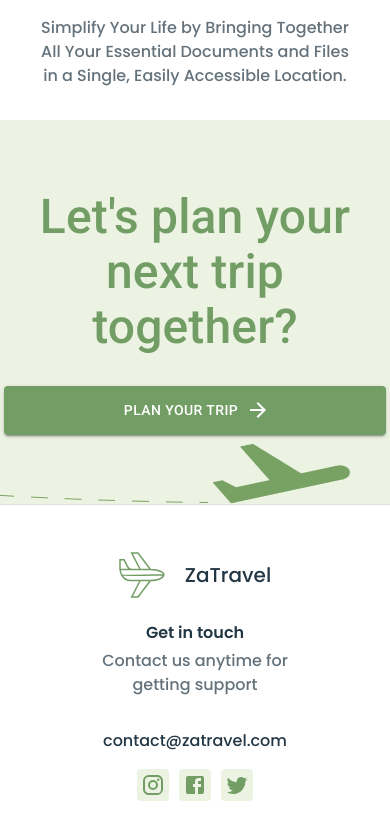
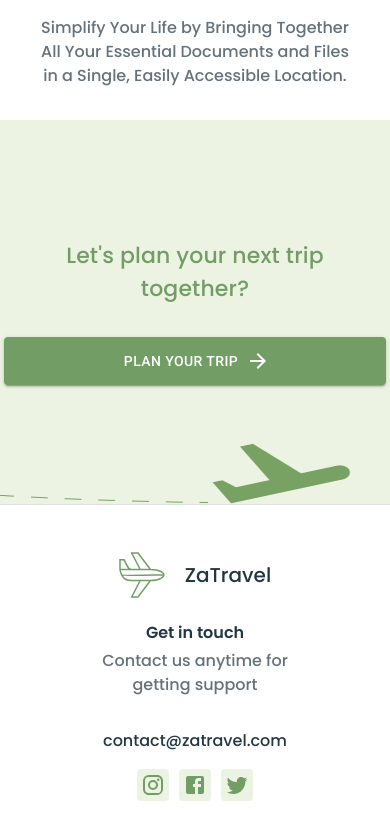
Before and after one commit to Mortharion-tech/za-travel, a React (Vite) app: page / in a window 390 px wide. Shown: the part 3530-4369 px from the top of the page. Built offline with nearby package versions, Linux system fonts and the light colour scheme; no server answers.

Commit message:
Update MobileNextTrip.tsx

```diff
--- a/src/features/landing/components/MobileNextTrip.tsx
+++ b/src/features/landing/components/MobileNextTrip.tsx
@@ -45,7 +45,7 @@ export default function NextTrip() {
           }}
         >
           <Typography
-            variant="h3"
+            variant="h2"
             component="h2"
             sx={{
               color: Colors.primaryGreen,
```
